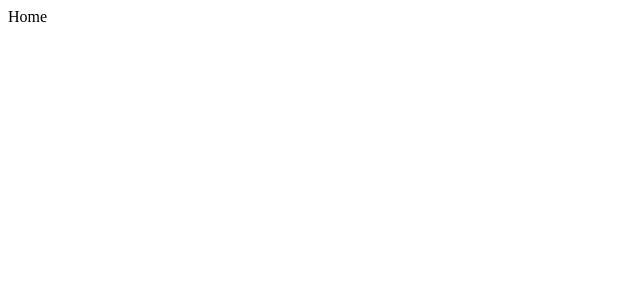
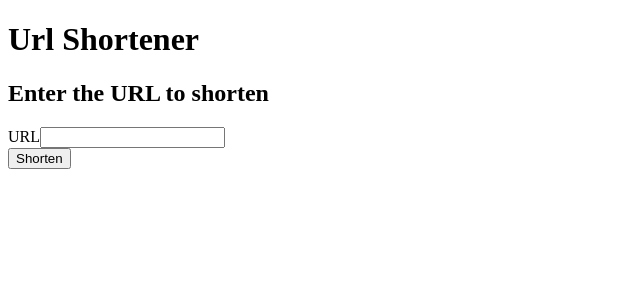
Before and after one commit to diogojpina/deep-origin-challenge, a React (Vite) app in the folder frontend/: page / in a window 1280 px wide. Shown: the top 300 px of the page, without its empty margins (0-640 px from the left). Built offline with nearby package versions, Linux system fonts and the light colour scheme.

Commit message:
Create initial shortener page and url validation

```diff
--- a/frontend/src/pages/home/home,page.tsx
+++ /dev/null
@@ -1,5 +0,0 @@
-const HomePage = () => {
-  return <>Home</>;
-};
-
-export default HomePage;
--- /dev/null
+++ b/frontend/src/pages/home/home.page.tsx
@@ -0,0 +1,37 @@
+import { useState } from "react";
+import UrlUtil from "../../util/url.util";
+
+const HomePage = () => {
+  const [url, setUrl] = useState("");
+
+  const shorten = (event: React.FormEvent<HTMLFormElement>) => {
+    event.preventDefault();
+
+    if (!UrlUtil.isValid(url)) {
+      alert("Type a valid URL.");
+      return;
+    }
+
+    console.log(url);
+  };
+
+  return (
+    <div>
+      <h1>Url Shortener</h1>
+      <h2>Enter the URL to shorten</h2>
+      <form onSubmit={shorten}>
+        <div>
+          <label>URL</label>
+          <input
+            type="text"
+            value={url}
+            onChange={(event) => setUrl(event.target.value)}
+          />
+        </div>
+        <button type="submit">Shorten</button>
+      </form>
+    </div>
+  );
+};
+
+export default HomePage;
--- a/frontend/src/pages/router.tsx
+++ b/frontend/src/pages/router.tsx
@@ -1,5 +1,5 @@
 import { BrowserRouter, Route, Routes } from "react-router";
-import HomePage from "./home/home,page";
+import HomePage from "./home/home.page";
 
 const AppRouter = () => {
   return (
--- /dev/null
+++ b/frontend/src/util/url.util.ts
@@ -0,0 +1,13 @@
+class UrlUtil {
+  public static isValid(url: string): boolean {
+    try {
+      new URL(url);
+      return true;
+      // eslint-disable-next-line @typescript-eslint/no-unused-vars
+    } catch (error) {
+      return false;
+    }
+  }
+}
+
+export default UrlUtil;
```
